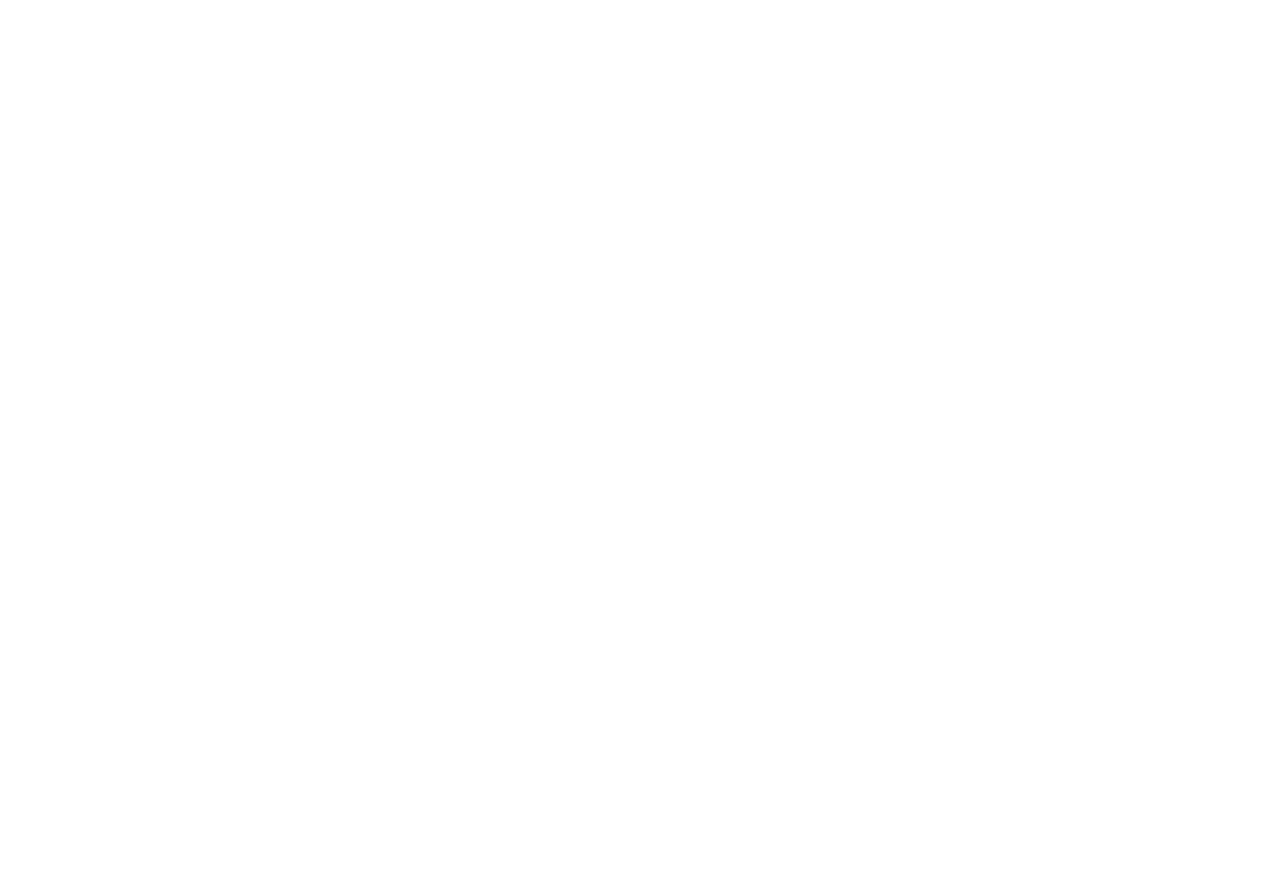
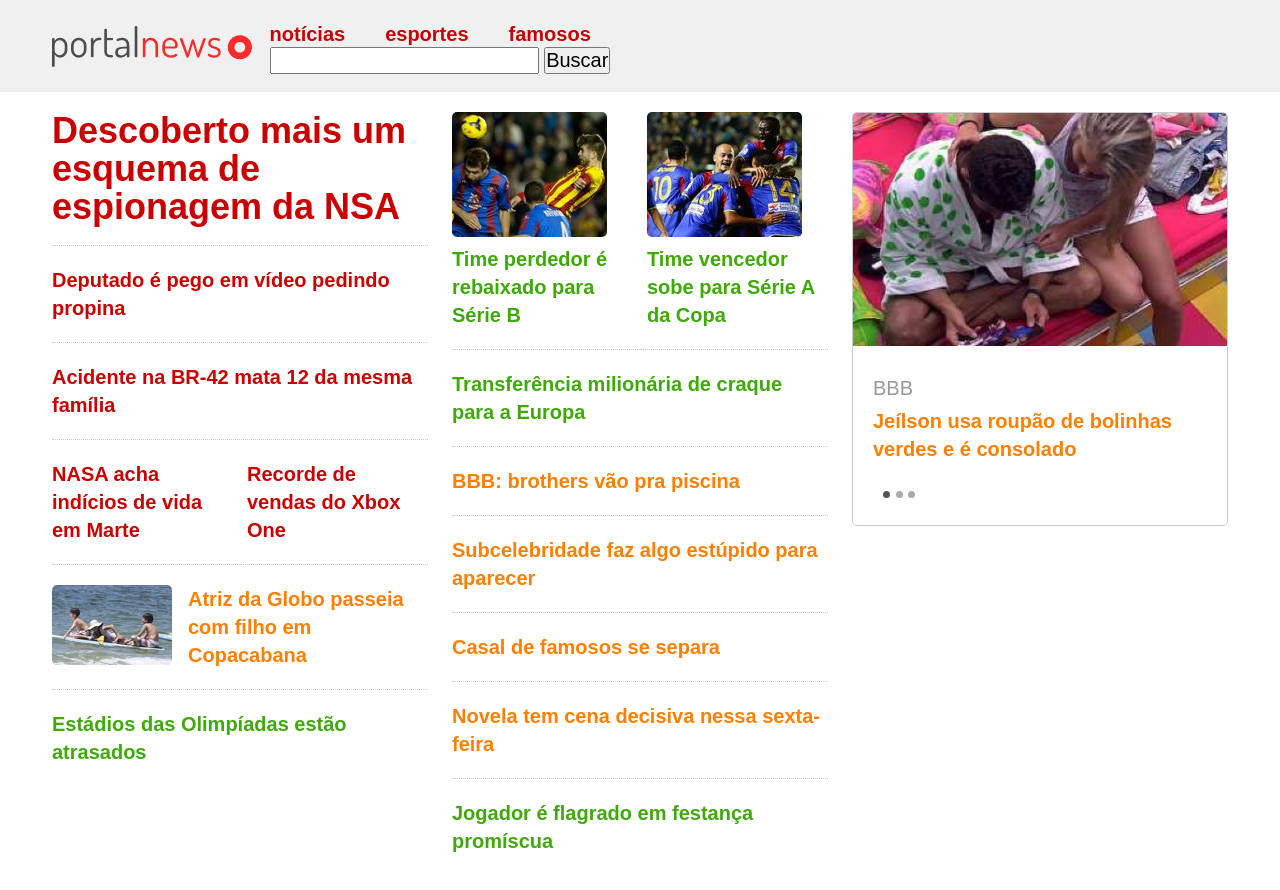
Before and after one commit to tiagobsb84/web-design-responsive-praticas, a plain HTML site: page index.html in a window 1280 px wide. Before the commit the page ends 800 px from the top, so only its background shows below. Drawn offline with Linux system fonts and the light colour scheme.

Commit message:
Finalizando

```diff
--- /dev/null
+++ b/assets/css/exercicio.css
@@ -0,0 +1,148 @@
+.secao {
+  float: left;
+  width: 100%;
+}
+
+.mini {
+  float: left;
+  width: 50%;
+}
+
+.container {
+  margin: 0 auto;
+  max-width: 1200px;
+}
+.logo,
+.secao {
+  padding: 0 1%;
+}
+
+img {
+  max-width: 100%;
+}
+
+.logo,
+.busca,
+.barra-nav,
+.menu-principal {
+  display: inline-block;
+  vertical-align: middle;
+}
+
+.menu-principal li {
+  float: left;
+}
+
+header {
+  padding: 0.5em 0;
+}
+
+.destaques {
+  margin-top: 1em;
+}
+
+.barra-nav {
+  margin: 0.4em 0;
+}
+
+.menu-abrir,
+.menu-fechar {
+  background: none;
+  border: 0;
+  outline: 0;
+  -webkit-appearance: none;
+  font-size: 1.6em;
+  text-indent: -999em;
+}
+
+.menu-abrir {
+  height: 0;
+  width: 0.75em;
+  padding-top: 0.125em;
+  border-top: 0.375em double #000;
+  border-bottom: 0.125em solid #000;
+
+  vertical-align: middle;
+  margin: 0.5em;
+}
+
+.menu-fechar {
+  position: relative;
+  height: 1em;
+  width: 1em;
+}
+.menu-fechar:before {
+  content: "\00D7";
+  position: absolute;
+  top: 0;
+  left: 0;
+  text-indent: 0;
+}
+
+@media (min-width: 600px) {
+  html {
+    font-size: 1.125em;
+  }
+
+  .secao {
+    width: 50%;
+  }
+}
+
+@media (max-width: 600px) {
+  .barra-nav {
+    background: #f0f0f0;
+    padding: 1em;
+    margin: 0;
+
+    height: 100%;
+    width: 90%;
+    max-width: 320px;
+
+    position: fixed;
+    z-index: 1;
+    top: 0;
+    left: -90%;
+
+    transition: left 0.3s ease-out;
+  }
+  .menu-ativo .barra-nav {
+    left: 0;
+  }
+
+  .menu-principal li {
+    padding: 1em 0;
+    width: 100%;
+  }
+
+  .menu-ativo:after {
+    content: "";
+    display: block;
+
+    position: fixed;
+    top: 0;
+    left: 0;
+    bottom: 0;
+    right: 0;
+
+    background: rgba(0, 0, 0, 0.4);
+  }
+}
+
+/* essa e para caso seja acima de 600px o width ele esconda o menu abrir e fecha */
+@media not all and (max-width: 600px) {
+  .menu-abrir,
+  .menu-fechar {
+    display: none;
+  }
+}
+
+@media (min-width: 1000px) {
+  html {
+    font-size: 1.25em;
+  }
+
+  .secao {
+    width: 33.333%;
+  }
+}
--- /dev/null
+++ b/assets/css/reset.css
@@ -0,0 +1,22 @@
+*,
+*:after,
+*:before {
+  -moz-box-sizing: border-box;
+  box-sizing: border-box;
+  margin: 0;
+  padding: 0;
+  font-size: 1em;
+}
+
+body {
+  font-family: Arial, helvetica, sans-serif;
+  line-height: 1.4;
+}
+
+header {
+  background: #f0f0f0;
+  width: 100%;
+}
+.logo img {
+  display: block;
+}
--- /dev/null
+++ b/assets/css/style.css
@@ -0,0 +1,145 @@
+/* busca */
+.busca {
+  overflow: hidden; /* clearfix */
+}
+.busca input {
+  border: 1px solid #ccc;
+  border-bottom-color: #aaa;
+  border-right-width: 0;
+  border-radius: 5px 0 0 5px;
+  box-shadow: inset 0 1px 1px rgba(0, 0, 0, 0.1);
+  color: #555;
+
+  height: 1.7em;
+  padding: 0 0.16em;
+
+  float: left;
+  -webkit-appearance: none;
+}
+.busca button {
+  background: #f0f0f0;
+  background: linear-gradient(white, white 50%, #eee);
+
+  border: 1px solid #ccc;
+  border-bottom-color: #aaa;
+  border-radius: 0 5px 5px 0;
+  color: #777;
+  font-size: 90%;
+
+  line-height: 1.667em;
+  height: 1.888888889em;
+  padding: 0 0.5em;
+  text-align: center;
+  text-transform: lowercase;
+
+  float: left;
+}
+.busca button:hover {
+  color: #0669de;
+}
+
+/* categorias */
+.noticias {
+  color: #ca0000;
+}
+.esportes {
+  color: #3ea909;
+}
+.famosos {
+  color: #ff7f00;
+}
+
+.menu-principal {
+  font-weight: bold;
+  list-style-type: none;
+}
+.menu-principal a {
+  display: block;
+  padding-right: 1em;
+  margin-right: 1em;
+
+  line-height: 1;
+  text-decoration: none;
+  text-transform: lowercase;
+}
+.menu-principal a:hover {
+  opacity: 0.8;
+}
+
+/* lista de notícias */
+.chamada {
+  border-bottom: 1px dotted #ccc;
+  display: block;
+  margin-bottom: 1em;
+  padding-bottom: 1em;
+
+  text-decoration: none;
+  width: 100%;
+  overflow: hidden;
+}
+.chamada:last-child {
+  border-bottom: 0;
+}
+
+.chamada img {
+  border-radius: 5px;
+  display: block;
+  float: left;
+  margin-right: 0.8em;
+}
+.chamada.mini img {
+  margin-bottom: 0.4em;
+}
+.chamada:hover h2 {
+  text-decoration: underline;
+}
+
+.chamada.principal h2 {
+  font-size: 1.8em;
+  line-height: 1.05;
+}
+.chamada.normal h2 {
+  font-size: 1em;
+}
+.chamada.secundaria h2 {
+  font-size: 0.6em;
+}
+.chamada.mini {
+  padding-right: 0.35em;
+}
+:not(.mini) .chamada.mini + .mini {
+  padding-left: 0.35em;
+  padding-right: 0;
+}
+
+/* direita da TV */
+.chamada.tv {
+  border: 1px solid #ccc;
+  border-radius: 5px;
+}
+.tv img {
+  border-radius: 3px 3px 0 0;
+  margin-top: -1px;
+}
+.tv p {
+  clear: both;
+  color: #999;
+  padding: 1.4em 1em 0.25em;
+}
+.tv h2 {
+  padding: 0 1em;
+  margin: 0;
+  border: 0;
+}
+.tv .bolinha {
+  display: inline-block;
+  border-radius: 50%;
+  background: #aaa;
+  height: 7px;
+  width: 7px;
+  margin-top: 1.4em;
+}
+.tv .bolinha:first-of-type {
+  background: #555;
+  margin-left: 1.5em;
+}
--- /dev/null
+++ b/assets/js/main.js
@@ -0,0 +1,14 @@
+document.querySelector('.menu-abrir').onclick = function () {
+    document.documentElement.classList.add('menu-ativo');
+}
+
+document.querySelector('.menu-fechar').onclick = function () {
+    document.documentElement.classList.remove('menu-ativo');
+}
+
+//essa função e caso o usuario click na parte cinza da tela então ele remove o menu.
+document.documentElement.onclick = function (event) {
+    if (event.target === document.documentElement) {
+        document.documentElement.classList.remove('menu-ativo');
+    }
+};
--- a/index.html
+++ b/index.html
@@ -4,7 +4,105 @@
     <meta charset="UTF-8" />
     <meta http-equiv="X-UA-Compatible" content="IE=edge" />
     <meta name="viewport" content="width=device-width, initial-scale=1.0" />
-    <title>Document</title>
+    <title>Notícias.com</title>
+    <link rel="stylesheet" href="./assets/css/reset.css" />
+    <link rel="stylesheet" href="./assets/css/style.css" />
+    <link rel="stylesheet" href="./assets/css/exercicio.css" />
   </head>
-  <body></body>
+  <body>
+    <header>
+      <div class="container">
+        <button class="menu-abrir">Abrir Menu</button>
+        <h1 class="logo">
+          <img src="./assets/img/logo.png" alt="logo Notícias.com" />
+        </h1>
+
+        <nav class="barra-nav">
+          <button class="menu-fechar">Fechar Menu</button>
+          <ul class="menu-principal">
+            <li><a href="#" class="noticias">Notícias</a></li>
+            <li><a href="#" class="noticias">Esportes</a></li>
+            <li><a href="#" class="noticias">Famosos</a></li>
+          </ul>
+
+          <form action="#">
+            <input type="search" id="campo-busca" />
+            <button type="submit">Buscar</button>
+          </form>
+        </nav>
+      </div>
+    </header>
+    <main class="destaques container">
+      <div class="secao">
+        <a href="noticia1.html" class="chamada noticias principal">
+          <h2>Descoberto mais um esquema de espionagem da NSA</h2>
+        </a>
+        <a href="noticia2.html" class="chamada noticias normal">
+          <h2>Deputado é pego em vídeo pedindo propina</h2>
+        </a>
+        <a href="noticia3.html" class="chamada noticias normal">
+          <h2>Acidente na BR-42 mata 12 da mesma família</h2>
+        </a>
+        <a href="noticia4.html" class="chamada noticias normal mini">
+          <h2>NASA acha indícios de vida em Marte</h2>
+        </a>
+        <a href="noticia5.html" class="chamada noticias normal mini">
+          <h2>Recorde de vendas do Xbox One</h2>
+        </a>
+        <!--<a href="noticia14.html" class="chamada noticias normal">
+				<h2>BC anuncia nova alta nos juros</h2>
+			</a>-->
+        <a href="noticia11.html" class="chamada famosos normal">
+          <img src="./assets/img/entretenimento1.jpg" alt="Atriz na praia" />
+          <h2>Atriz da Globo passeia com filho em Copacabana</h2>
+        </a>
+        <a href="noticia6.html" class="chamada esportes normal">
+          <h2>Estádios das Olimpíadas estão atrasados</h2>
+        </a>
+      </div>
+
+      <div class="secao">
+        <a href="noticia7.html" class="chamada esportes normal mini">
+          <img src="./assets/img/esporte1.jpg" alt="Time perdedor" />
+          <h2>Time perdedor é rebaixado para Série B</h2>
+        </a>
+        <a href="noticia8.html" class="chamada esportes normal mini">
+          <img src="./assets/img/esporte2.jpg" alt="Time vencedor" />
+          <h2>Time vencedor sobe para Série A da Copa</h2>
+        </a>
+        <a href="noticia9.html" class="chamada esportes normal">
+          <h2>Transferência milionária de craque para a Europa</h2>
+        </a>
+        <a href="noticia10.html" class="chamada famosos normal">
+          <h2>BBB: brothers vão pra piscina</h2>
+        </a>
+        <a href="noticia12.html" class="chamada famosos normal">
+          <h2>Subcelebridade faz algo estúpido para aparecer</h2>
+        </a>
+        <a href="noticia16.html" class="chamada famosos">
+          <h2>Casal de famosos se separa</h2>
+        </a>
+        <a href="noticia13.html" class="chamada famosos normal">
+          <h2>Novela tem cena decisiva nessa sexta-feira</h2>
+        </a>
+        <a href="noticia15.html" class="chamada esportes">
+          <h2>Jogador é flagrado em festança promíscua</h2>
+        </a>
+      </div>
+
+      <div class="secao">
+        <a href="video.html" class="tv chamada normal famosos">
+          <img src="./assets/img/tv1.jpg" alt="Roupão" />
+
+          <p>BBB</p>
+          <h2>Jeílson usa roupão de bolinhas verdes e é consolado</h2>
+
+          <span class="bolinha"></span>
+          <span class="bolinha"></span>
+          <span class="bolinha"></span>
+        </a>
+      </div>
+    </main>
+    <script src="./assets/js/main.js"></script>
+  </body>
 </html>
```
Also changed, not shown: assets/img/entretenimento1.jpg (added), assets/img/esporte1.jpg (added), assets/img/esporte2.jpg (added), assets/img/logo.png (added), assets/img/lupa.png (added), assets/img/svg/logo.svg (added), assets/img/tv1.jpg (added).
